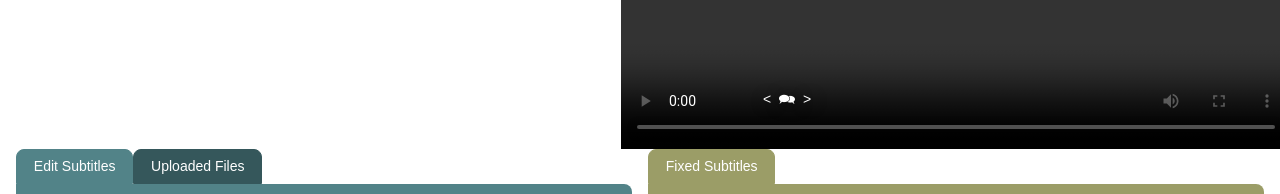
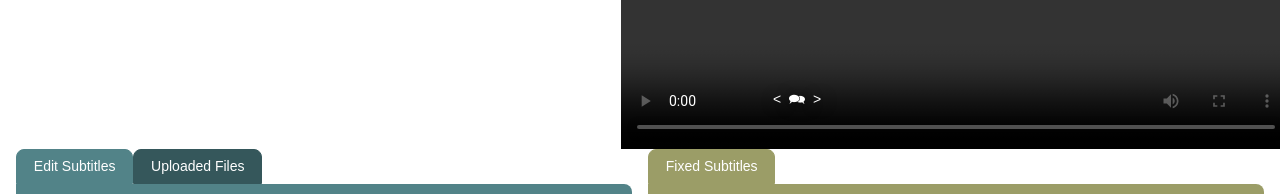
Before and after one commit to mrnolanhenry/srt-client, a React (Vite) app: page / in a window 1280 px wide. Shown: the part 293-487 px from the top of the page. Built offline with nearby package versions, Linux system fonts and the light colour scheme.

Commit message:
minor styling

```diff
--- a/src/components/VideoUploadAndPlayer/VideoUploadAndPlayer.css
+++ b/src/components/VideoUploadAndPlayer/VideoUploadAndPlayer.css
@@ -18,7 +18,7 @@
 
 #videoControlsRow {
     position: absolute;
-    margin: 270px 320px 0px 0px;
+    margin: 270px 300px 0px 0px;
     z-index: 999;
     transition: .3s;
     color: white;
@@ -37,9 +37,3 @@
     background-color: color-mix(in oklab, rgba(116, 184, 192, 0.5) 90%, black);
     border-color: color-mix(in oklab, rgba(116, 184, 192, 0.5) 90%, black);
 }
-
-
-#videoControlsRow {
-    .video-control-button-container:hover {
-    }
-}
```
